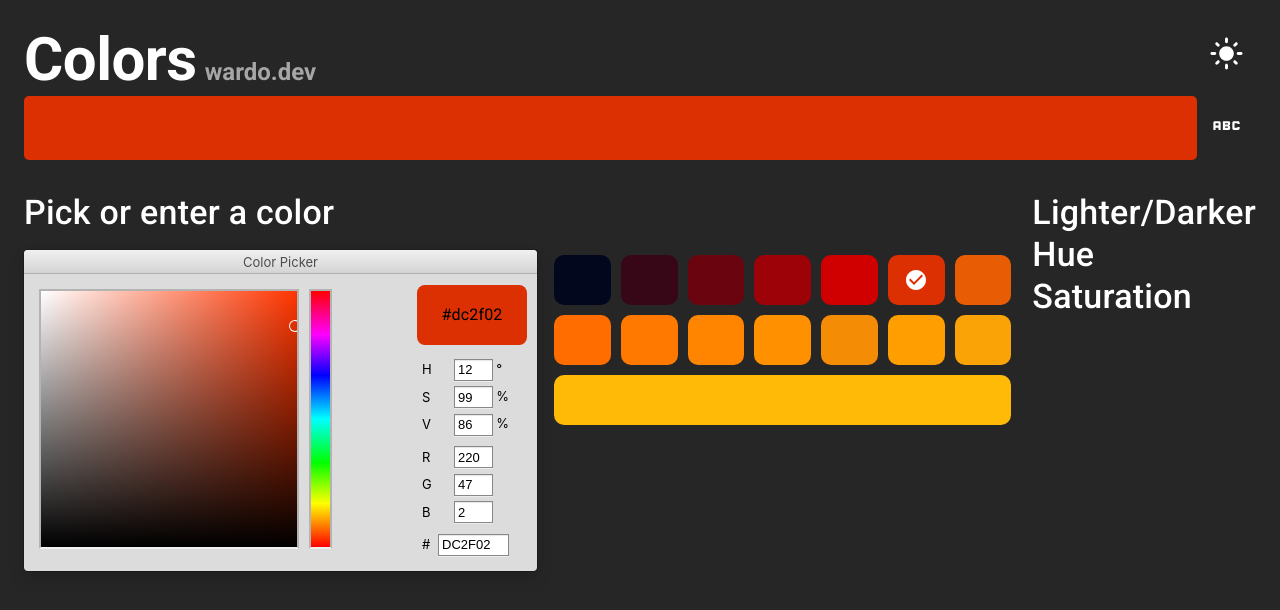
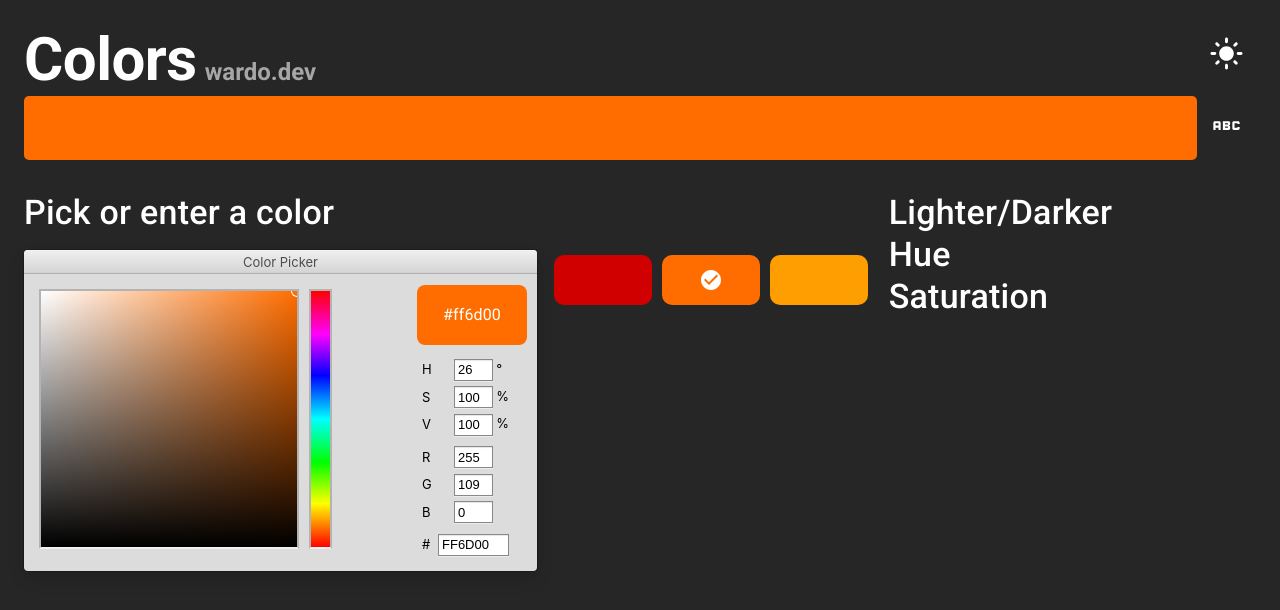
Before and after one commit to szeckirjr/color-dashboard, a React (Create React App) app: page / in a window 1280 px wide. Shown: the top 610 px of the page. Built offline with nearby package versions, Linux system fonts and the light colour scheme.

Commit message:
Making color text change depending on color bg

```diff
--- a/src/components/ColorBadge.tsx
+++ b/src/components/ColorBadge.tsx
@@ -1,15 +1,17 @@
 import { Box } from "@mui/material";
 import CheckCircleIcon from "@mui/icons-material/CheckCircle";
+import { ColorResult } from "react-color";
 
 export default function ColorBadge({
   color,
   onClick,
   selectedColor,
 }: {
-  color: string;
-  onClick: (val: string) => void;
+  color: ColorResult;
+  onClick: (val: ColorResult) => void;
   selectedColor: string;
 }) {
+  console.log(color.hsl.h);
   return (
     <Box
       sx={{
@@ -17,7 +19,7 @@ export default function ColorBadge({
         borderRadius: "10px",
         height: "50px",
         width: "50px",
-        bgcolor: color,
+        bgcolor: color.hex,
         cursor: "pointer",
         scale: 1,
         "&:hover": {
@@ -29,10 +31,14 @@ export default function ColorBadge({
         display: "flex",
         justifyContent: "center",
         alignItems: "center",
+        color:
+          color.rgb.r * 0.299 + color.rgb.g * 0.587 + color.rgb.b * 0.114 > 186
+            ? "black"
+            : "white",
       }}
       onClick={() => onClick(color)}
     >
-      {color === selectedColor && <CheckCircleIcon />}
+      {color.hex === selectedColor && <CheckCircleIcon />}
     </Box>
   );
 }
--- a/src/components/ColorDashboard.tsx
+++ b/src/components/ColorDashboard.tsx
@@ -1,5 +1,6 @@
 import { Box, Stack, Typography } from "@mui/material";
-import { initial } from "../containers";
+import { ColorResult } from "react-color";
+import { initialObj } from "../containers";
 import ColorBadge from "./ColorBadge";
 import MainColorPicker from "./MainColorPicker";
 
@@ -8,8 +9,8 @@ export default function ColorDashboard({
   setSelectedColor,
   setOpen,
 }: {
-  selectedColor: string;
-  setSelectedColor: (color: string) => void;
+  selectedColor: ColorResult;
+  setSelectedColor: (color: ColorResult) => void;
   setOpen: (val: boolean) => void;
 }) {
   //   const theme = useTheme();
@@ -36,11 +37,11 @@ export default function ColorDashboard({
                 flexGrow: 1,
               }}
             >
-              {initial.map((color) => (
+              {initialObj.map((color) => (
                 <ColorBadge
                   onClick={setSelectedColor}
                   color={color}
-                  selectedColor={selectedColor}
+                  selectedColor={selectedColor.hex}
                 />
               ))}
             </Box>
--- a/src/components/MainColorPicker.tsx
+++ b/src/components/MainColorPicker.tsx
@@ -1,5 +1,5 @@
 import { Box, Typography } from "@mui/material";
-import { PhotoshopPicker } from "react-color";
+import { ColorResult, PhotoshopPicker } from "react-color";
 import { selectColor } from "../utils/functions";
 
 export default function MainColorPicker({
@@ -7,8 +7,8 @@ export default function MainColorPicker({
   setSelectedColor,
   setOpen,
 }: {
-  selectedColor: string;
-  setSelectedColor: (color: string) => void;
+  selectedColor: ColorResult;
+  setSelectedColor: (color: ColorResult) => void;
   setOpen: (val: boolean) => void;
 }) {
   return (
@@ -21,14 +21,14 @@ export default function MainColorPicker({
       }}
     >
       <PhotoshopPicker
-        color={selectedColor}
-        onChange={(color) => setSelectedColor(color.hex)}
+        color={selectedColor.hex}
+        onChange={(color) => setSelectedColor(color)}
       />
       <Box
         sx={{
           height: "60px",
           width: "110px",
-          bgcolor: selectedColor,
+          bgcolor: selectedColor.hex,
           position: "absolute",
           top: "35px",
           right: "10px",
@@ -37,10 +37,17 @@ export default function MainColorPicker({
           justifyContent: "center",
           alignItems: "center",
           cursor: "pointer",
+          color:
+            selectedColor.rgb.r * 0.299 +
+              selectedColor.rgb.g * 0.587 +
+              selectedColor.rgb.b * 0.114 >
+            186
+              ? "black"
+              : "white",
         }}
-        onClick={() => selectColor(selectedColor, setOpen)}
+        onClick={() => selectColor(selectedColor.hex, setOpen)}
       >
-        <Typography>{selectedColor}</Typography>
+        <Typography>{selectedColor.hex}</Typography>
       </Box>
       <Box
         sx={{
--- a/src/containers/index.tsx
+++ b/src/containers/index.tsx
@@ -6,30 +6,49 @@ import CloseIcon from "@mui/icons-material/Close";
 
 import Header from "./Header";
 import ColorViewer from "./ColorViewer";
+import { ColorResult } from "react-color";
 
 export const initial = [
   "#03071e",
   "#370617",
   "#6a040f",
   "#9d0208",
-  "#d00000",
+
   "#dc2f02",
   "#e85d04",
-  "#ff6d00",
+
   "#ff7900",
   "#ff8500",
   "#ff9100",
   "#f48c06",
-  "#ff9e00",
+
   "#faa307",
   "#ffba08",
+];
+
+export const initialObj: ColorResult[] = [
+  {
+    hex: "#d00000",
+    rgb: { r: 208, g: 0, b: 0, a: 1 },
+    hsl: { h: 0, s: 100, l: 82, a: 1 },
+  },
+  {
+    hex: "#ff6d00",
+    rgb: { r: 255, g: 109, b: 0, a: 1 },
+    hsl: { h: 26, s: 100, l: 100, a: 1 },
+  },
+  {
+    hex: "#ff9e00",
+    rgb: { r: 255, g: 158, b: 0, a: 1 },
+    hsl: { h: 33, s: 100, l: 100, a: 1 },
+  },
 ];
 
 export default function Dashboard() {
   const theme = useTheme();
   const { mode } = theme.palette;
-  var randColor = initial[Math.floor(Math.random() * initial.length)];
-  const [selectedCol, setSelectedCol] = useState(randColor);
+  var randColor = initialObj[Math.floor(Math.random() * initialObj.length)];
+  const [selectedCol, setSelectedCol] = useState<ColorResult>(randColor);
   const [open, setOpen] = useState(false);
 
   const colorMode = useContext(ColorModeContext);
@@ -70,7 +89,7 @@ export default function Dashboard() {
       }}
     >
       <Header mode={mode} toggleClick={colorMode.toggleColorMode} />
-      <ColorViewer selectedCol={selectedCol} setOpen={setOpen} />
+      <ColorViewer selectedCol={selectedCol.hex} setOpen={setOpen} />
       <ColorDashboard
         selectedColor={selectedCol}
         setSelectedColor={setSelectedCol}
```
